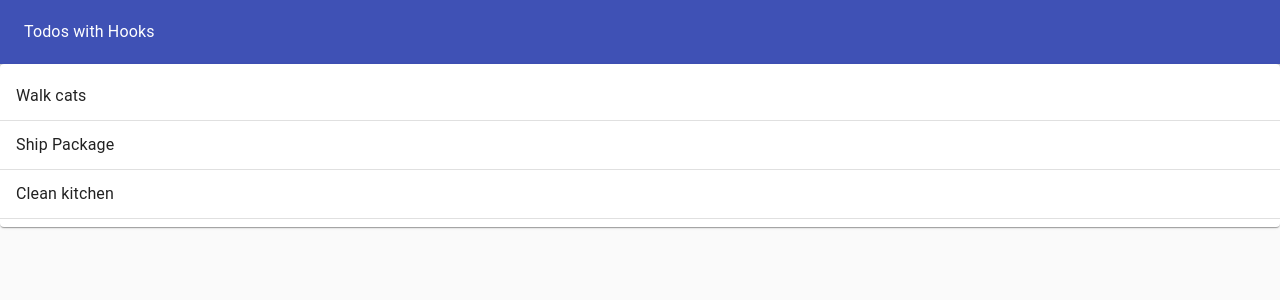
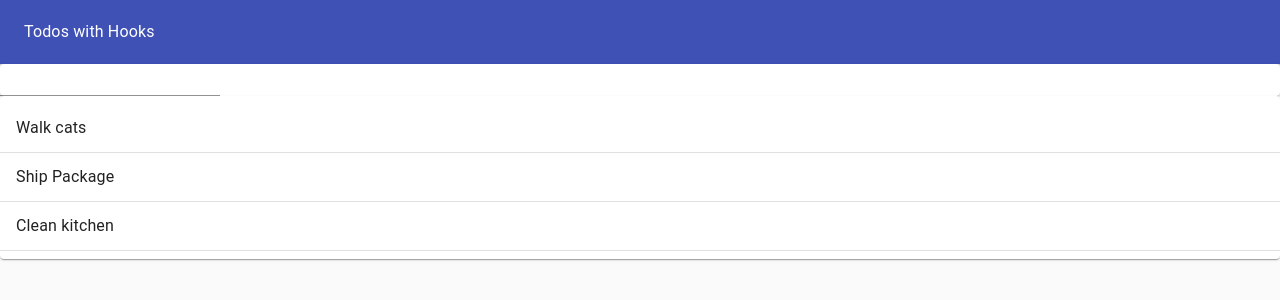
Before and after one commit to spencerhaugh/Todo-App-Hooks, a React (Create React App) app: page / in a window 1280 px wide. Shown: the top 300 px of the page. Built offline with nearby package versions, Linux system fonts and the light colour scheme.

Commit message:
Created useInputState hook, and addTodo form functionality

```diff
--- a/src/components/TodoApp.js
+++ b/src/components/TodoApp.js
@@ -1,5 +1,6 @@
 import React, { useState } from 'react';
 import TodoList from './TodoList';
+import TodoForm from './TodoForm';
 import Paper from '@material-ui/core/Paper';
 import AppBar from '@material-ui/core/AppBar';
 import Toolbar from '@material-ui/core/Toolbar';
@@ -12,7 +13,10 @@ function TodoApp() {
         { id: 2, task: 'Ship Package', completed: false },
         { id: 3, task: 'Clean kitchen', completed: false }
     ]
-    const [todos, useTodos] = useState(initialTodos);
+    const [todos, setTodos] = useState(initialTodos);
+    const addTodo = newTodoText => {
+        setTodos([...todos, { id: 4, task: newTodoText, completed: false }])
+    }
     return (
         <Paper style={{
             padding: 0,
@@ -27,6 +31,7 @@ function TodoApp() {
                     <Typography color='inherit'>Todos with Hooks</Typography>
                 </Toolbar>
             </AppBar>
+            <TodoForm addTodo={addTodo} />
             <TodoList todos={todos} />
         </Paper>
     )
--- /dev/null
+++ b/src/components/TodoForm.js
@@ -0,0 +1,20 @@
+import React from 'react';
+import Paper from '@material-ui/core/Paper';
+import TextField from '@material-ui/core/TextField';
+import useInputState from '../hooks/useInputState';
+
+export default function TodoForm({ addTodo }) {
+    const [value, handleChange, reset] = useInputState('');
+    return (
+        <Paper>
+            <form onSubmit={e => {
+                e.preventDefault();
+                addTodo(value);
+                reset()
+            }}>
+                <TextField value={value} onChange={handleChange} />
+            </form>
+
+        </Paper>
+    )
+}
--- /dev/null
+++ b/src/hooks/useInputState.js
@@ -0,0 +1,12 @@
+import { useState } from 'react';
+
+export default function useInputState(initialVal) {
+    const [value, setValue] = useState(initialVal);
+    const handleChange = (evt) => {
+        setValue(evt.target.value)
+    };
+    const reset = () => {
+        setValue("")
+    };
+    return [value, handleChange, reset]
+};
```
